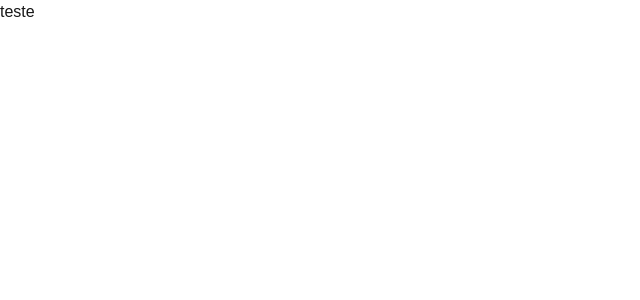
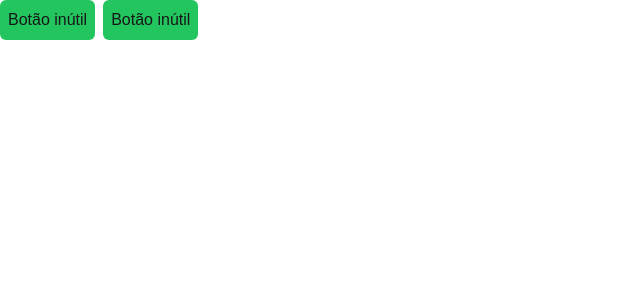
Before and after one commit to joaowatanabe/projeto-react, a Next.js app: page / in a window 1280 px wide. Shown: the top 300 px of the page, without its empty margins (0-640 px from the left). Built offline with nearby package versions, Linux system fonts and the light colour scheme.

Commit message:
primeiro componente - Botão inútil

```diff
--- a/src/app/page.tsx
+++ b/src/app/page.tsx
@@ -1,4 +1,10 @@
+import Botao from '../components/Botao'
 
 export default function Home() {
-  return 'teste';
+  return (
+    <div className='flex gap-2'>
+      <Botao label="Salvar"/>
+      <Botao label="Cancelar"/>
+    </div>
+  );
 }
--- /dev/null
+++ b/src/components/Botao.tsx
@@ -0,0 +1,6 @@
+// Primeiro componente
+export default function Botao(props: any) {
+  return (
+    <button className="bg-green-500 p-2 rounded-md">Botão inútil</button>
+  )
+}
```
Also changed, not shown: .eslintrc.json (deleted).
